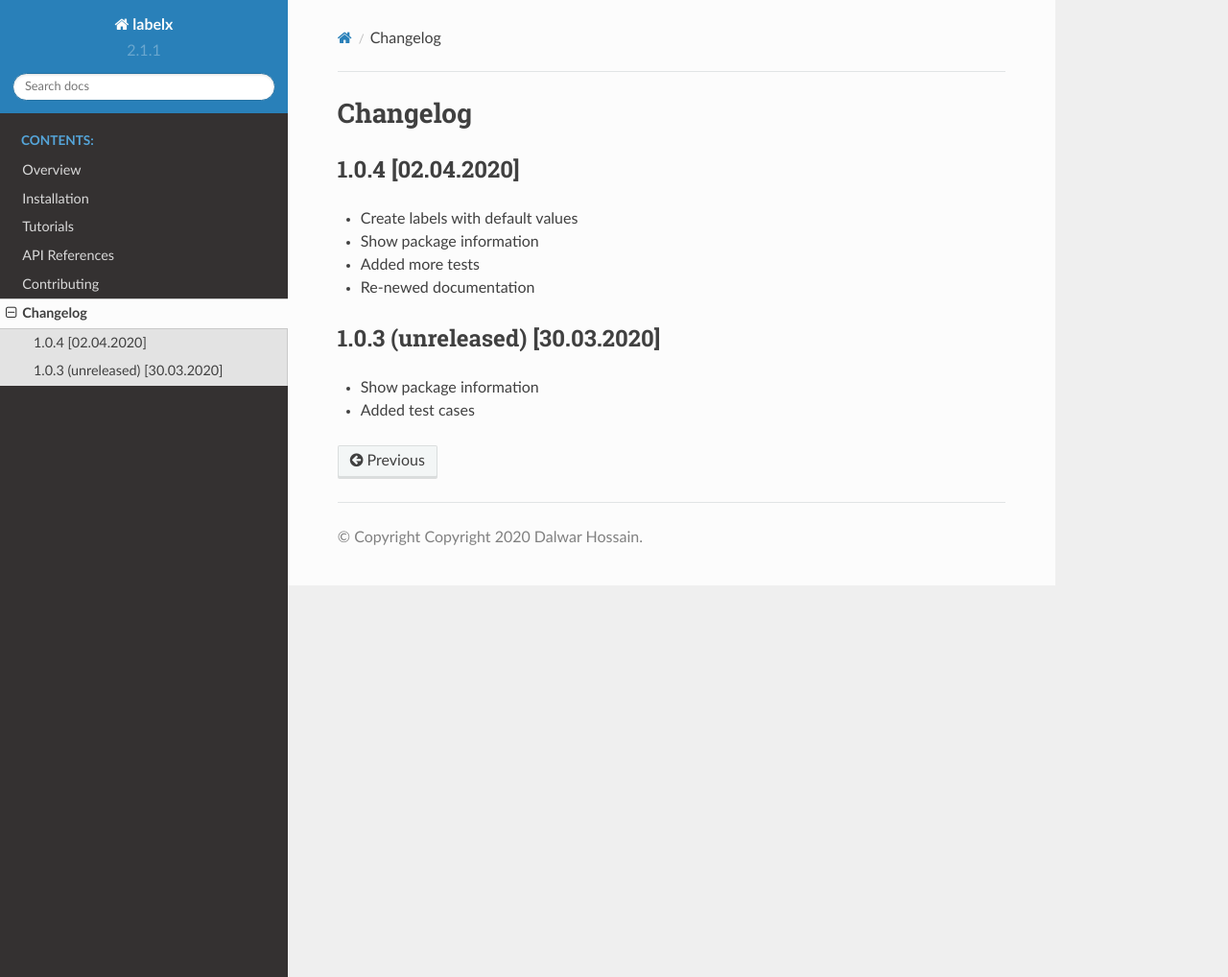
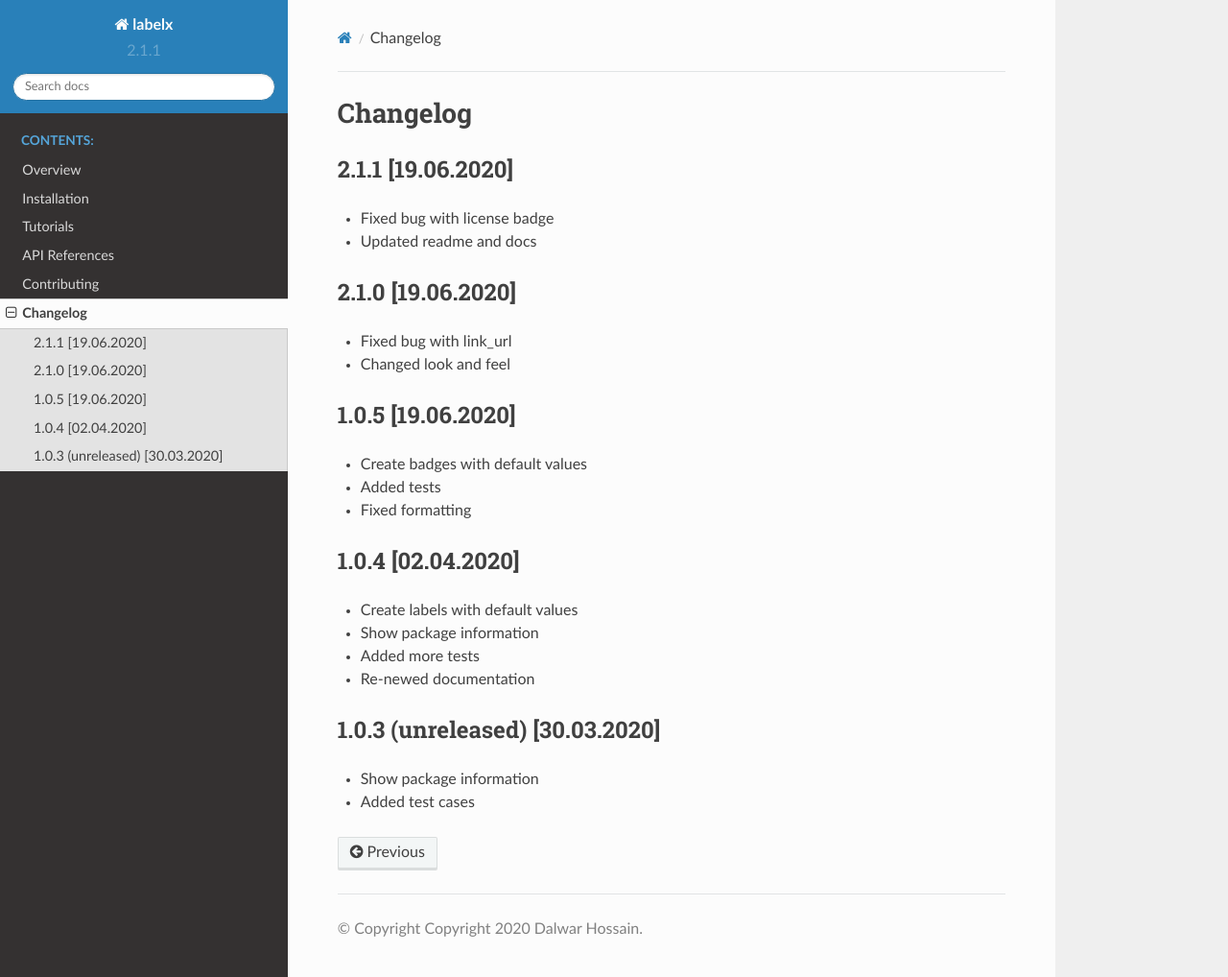
Before and after one commit to devopsforhumans/labelx, a Sphinx documentation site: the page built from docs/source/changelog.rst, in a window 1280 px wide and 1018 px high. Shown: the whole window at 96% size. Built offline with Sphinx 7.4.7 and the Read the Docs theme 2.0.0, drawn with Linux system fonts in a browser that asks for light colours.

Commit message:
updated docs

```diff
--- a/docs/source/changelog.rst
+++ b/docs/source/changelog.rst
@@ -1,6 +1,25 @@
 =========
 Changelog
 =========
+
+2.1.1 [19.06.2020]
+------------------
+
+* Fixed bug with license badge
+* Updated readme and docs
+
+2.1.0 [19.06.2020]
+------------------
+
+* Fixed bug with link_url
+* Changed look and feel
+
+1.0.5 [19.06.2020]
+------------------
+
+* Create badges with default values
+* Added tests
+* Fixed formatting
 
 1.0.4 [02.04.2020]
 ------------------
--- a/docs/source/overview.rst
+++ b/docs/source/overview.rst
@@ -13,3 +13,4 @@ Features
 
 * Show package information
 * Create labels for GitLab projects
+* Create badges for GitLab projects
--- a/docs/source/tutorials.rst
+++ b/docs/source/tutorials.rst
@@ -22,7 +22,7 @@ below -
 
    Usage: labelx [OPTIONS] COMMAND [ARGS]...
 
-     GitLab label creator control panel
+   GitLab label creator control panel
 
    Options:
      --debug    Turns on DEBUG mode.  [default: False]
@@ -30,8 +30,9 @@ below -
      --help     Show this message and exit.
 
    Commands:
-     create    Create labels for issues and merge requests.
-     pkg-info  Shows package information.
+     create-badges  Create badges for project.
+     create-labels  Create labels for issues and merge requests.
+     pkg-info       Shows package information.
 
 To checkout individual options for any command use ``--help`` flag.
 
@@ -104,7 +105,7 @@ in the project mentioned. Output should be something similar -
    +--------------------------------------------------+
    | about: GitLab label creator for issues           |
    | author: Dalwar Hossain (dalwar23@protonmail.com) |
-   | version: 1.0.3                                   |
+   | version: 2.1.1                                   |
    | license: GNU General Public License v3           |
    | documentation: https://labelx.readthedocs.io/    |
    +--------------------------------------------------+
--- a/requirements_dev.txt
+++ b/requirements_dev.txt
@@ -7,4 +7,5 @@ Sphinx==1.8.5
 Click==7.1.1
 pytest==5.4.1
 sphinx_rtd_theme==0.4.3
+sphinx-copybutton==0.2.12
 recommonmark==0.5.0
```
Also changed, not shown: docs/source/installation.rst (+7 -7 lines), 1 other file.
